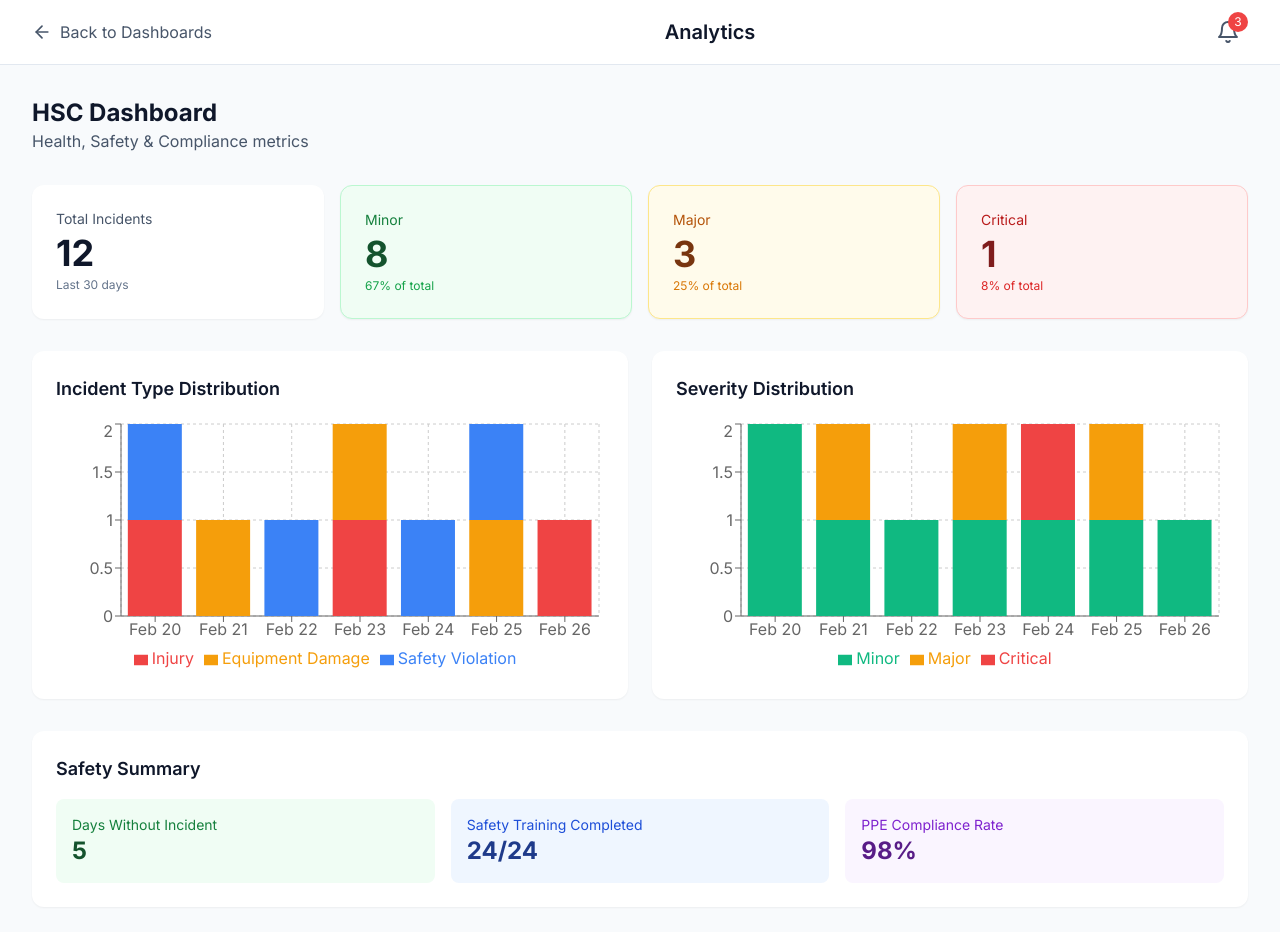
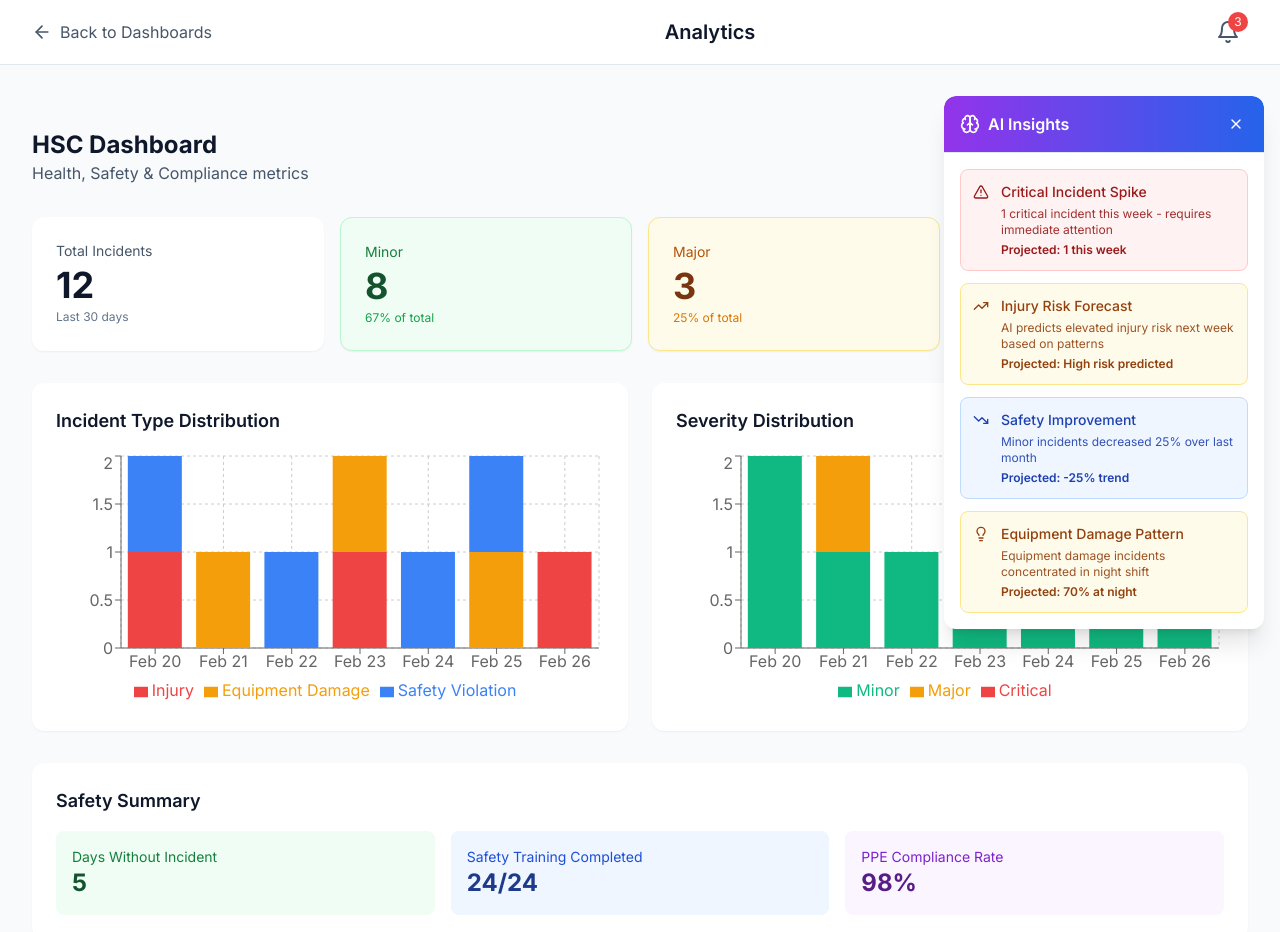
Before and after one commit to shahulramiz26/shahulramiz26-xplorixtech-new--drilling-platform, a Next.js app: page /analytics/hsc in a window 1280 px wide. Shown: the top 932 px of the page. Built offline with nearby package versions, Linux system fonts and the light colour scheme.

Commit message:
Add AI Insights to Driller & Crew, Consumables, and HSC dashboards with anomaly detection

```diff
--- a/app/analytics/consumables/page.tsx
+++ b/app/analytics/consumables/page.tsx
@@ -12,6 +12,7 @@ import {
   LineChart,
   Line
 } from 'recharts'
+import AIInsights from '../../components/AIInsights'
 
 const fluidData = [
   { date: 'Feb 20', water: 2500, fuel: 800, additives: 120 },
@@ -52,9 +53,56 @@ const equipmentData = [
   { date: 'Feb 26', hours: 64 },
 ]
 
+// AI Insights for Consumables Dashboard
+const consumablesInsights = [
+  {
+    id: '1',
+    type: 'anomaly' as const,
+    severity: 'warning' as const,
+    title: 'Fuel Consumption Spike',
+    description: 'Fuel usage 25% above baseline this week',
+    metric: 'Fuel Usage',
+    change: '+25% vs baseline',
+    recommendation: 'Check for fuel leaks or inefficient equipment operation'
+  },
+  {
+    id: '2',
+    type: 'prediction' as const,
+    severity: 'info' as const,
+    title: 'Accessories Stock Alert',
+    description: 'Core Lifters will run out in 3 days at current usage rate',
+    metric: 'Core Lifter Stock',
+    change: '3 days remaining',
+    recommendation: 'Order 50 units of Core Lifters immediately'
+  },
+  {
+    id: '3',
+    type: 'recommendation' as const,
+    severity: 'info' as const,
+    title: 'Water Usage Optimization',
+    description: 'AI suggests reducing water usage by 10% without impacting performance',
+    metric: 'Water Efficiency',
+    change: '-10% possible',
+    recommendation: 'Implement suggested drilling fluid mix ratio'
+  },
+  {
+    id: '4',
+    type: 'anomaly' as const,
+    severity: 'critical' as const,
+    title: 'Additives Overuse',
+    description: 'Additives consumption 40% higher than planned',
+    metric: 'Additives Usage',
+    change: '+40% over budget',
+    recommendation: 'Review additives application procedures'
+  }
+]
+
 export default function ConsumablesDashboard() {
   return (
     <div className="space-y-8">
+      {/* AI Insights Panel */}
+      <AIInsights dashboardType="consumables" insights={consumablesInsights} />
+
       <div>
         <h2 className="text-2xl font-bold text-slate-900">Consumable Dashboard</h2>
         <p className="text-slate-600">Resource utilization and consumption tracking</p>
--- a/app/analytics/driller-crew/page.tsx
+++ b/app/analytics/driller-crew/page.tsx
@@ -11,6 +11,7 @@ import {
   LineChart,
   Line
 } from 'recharts'
+import AIInsights from '../../components/AIInsights'
 
 const drillerMetersData = [
   { driller: 'Mike J.', meters: 1245 },
@@ -43,9 +44,56 @@ const crewHoursData = [
   { date: 'Feb 26', hours: 416 },
 ]
 
+// AI Insights for Driller & Crew Dashboard
+const drillerInsights = [
+  {
+    id: '1',
+    type: 'anomaly' as const,
+    severity: 'warning' as const,
+    title: 'Low ROP Alert',
+    description: 'Alex R. showing ROP 20% below team average',
+    metric: 'ROP Performance',
+    change: '-20% vs avg',
+    recommendation: 'Provide additional training on drilling parameters'
+  },
+  {
+    id: '2',
+    type: 'trend' as const,
+    severity: 'info' as const,
+    title: 'Top Performer',
+    description: 'Chris W. consistently achieving highest ROP',
+    metric: 'Best ROP',
+    change: '58 m/hr avg',
+    recommendation: 'Document best practices from Chris for team training'
+  },
+  {
+    id: '3',
+    type: 'anomaly' as const,
+    severity: 'critical' as const,
+    title: 'High Downtime Pattern',
+    description: 'Alex R. has 78% more downtime than other drillers',
+    metric: 'Downtime',
+    change: '+78% vs team avg',
+    recommendation: 'Review equipment handling procedures with Alex'
+  },
+  {
+    id: '4',
+    type: 'prediction' as const,
+    severity: 'info' as const,
+    title: 'Crew Efficiency Forecast',
+    description: 'Team efficiency projected to increase 8% next week',
+    metric: 'Efficiency',
+    change: '+8% projected',
+    recommendation: 'Maintain current crew assignments'
+  }
+]
+
 export default function DrillerCrewDashboard() {
   return (
     <div className="space-y-8">
+      {/* AI Insights Panel */}
+      <AIInsights dashboardType="driller" insights={drillerInsights} />
+
       <div>
         <h2 className="text-2xl font-bold text-slate-900">Driller & Crew Dashboard</h2>
         <p className="text-slate-600">Personnel performance metrics</p>
--- a/app/analytics/hsc/page.tsx
+++ b/app/analytics/hsc/page.tsx
@@ -10,6 +10,7 @@ import {
   Legend,
   ResponsiveContainer
 } from 'recharts'
+import AIInsights from '../../components/AIInsights'
 
 const incidentData = [
   { type: 'Minor', count: 8 },
@@ -37,9 +38,56 @@ const severityTrendData = [
   { date: 'Feb 26', minor: 1, major: 0, critical: 0 },
 ]
 
+// AI Insights for HSC Dashboard
+const hscInsights = [
+  {
+    id: '1',
+    type: 'anomaly' as const,
+    severity: 'critical' as const,
+    title: 'Critical Incident Spike',
+    description: '1 critical incident this week - requires immediate attention',
+    metric: 'Critical Incidents',
+    change: '1 this week',
+    recommendation: 'Conduct immediate safety stand-down meeting'
+  },
+  {
+    id: '2',
+    type: 'prediction' as const,
+    severity: 'warning' as const,
+    title: 'Injury Risk Forecast',
+    description: 'AI predicts elevated injury risk next week based on patterns',
+    metric: 'Injury Risk',
+    change: 'High risk predicted',
+    recommendation: 'Increase safety inspections and PPE checks'
+  },
+  {
+    id: '3',
+    type: 'trend' as const,
+    severity: 'info' as const,
+    title: 'Safety Improvement',
+    description: 'Minor incidents decreased 25% over last month',
+    metric: 'Minor Incidents',
+    change: '-25% trend',
+    recommendation: 'Continue current safety training program'
+  },
+  {
+    id: '4',
+    type: 'recommendation' as const,
+    severity: 'warning' as const,
+    title: 'Equipment Damage Pattern',
+    description: 'Equipment damage incidents concentrated in night shift',
+    metric: 'Equipment Damage',
+    change: '70% at night',
+    recommendation: 'Review night shift equipment handling procedures'
+  }
+]
+
 export default function HSCDashboard() {
   return (
     <div className="space-y-8">
+      {/* AI Insights Panel */}
+      <AIInsights dashboardType="hsc" insights={hscInsights} />
+
       <div>
         <h2 className="text-2xl font-bold text-slate-900">HSC Dashboard</h2>
         <p className="text-slate-600">Health, Safety & Compliance metrics</p>
```
